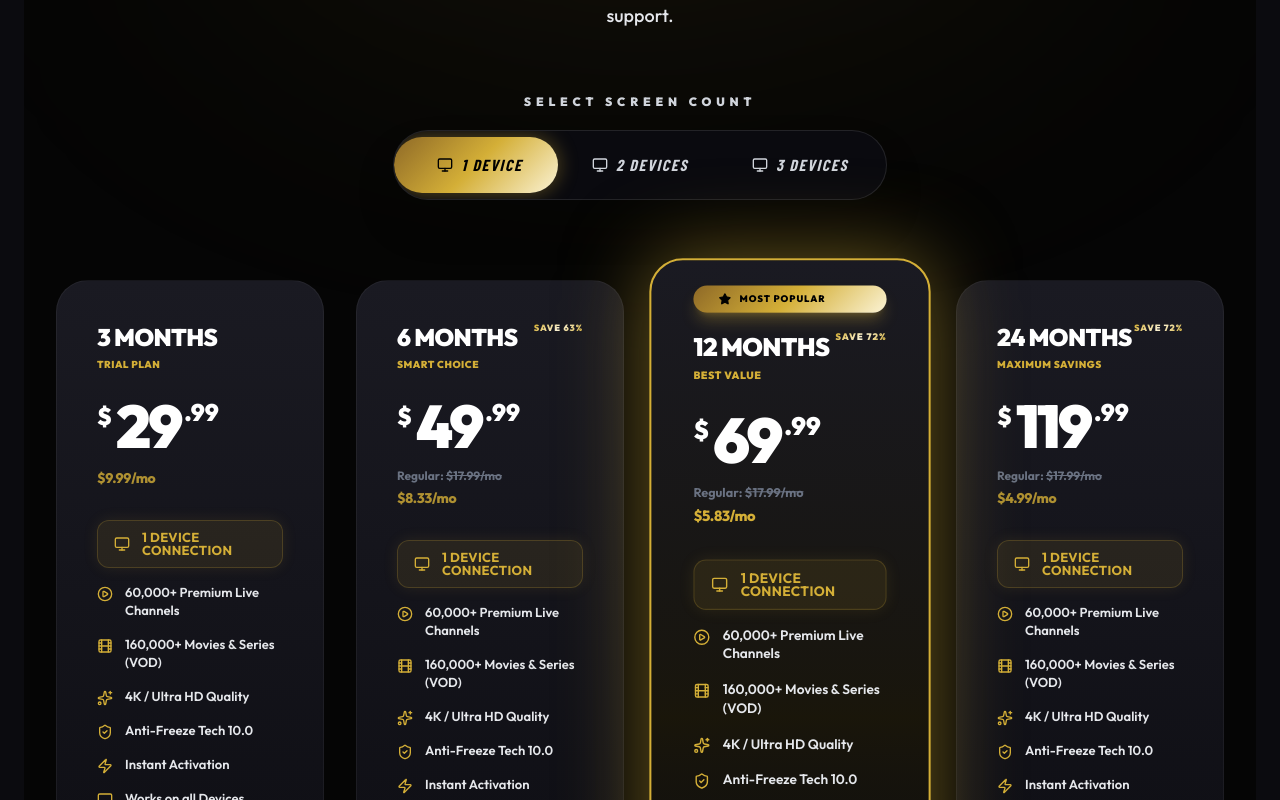
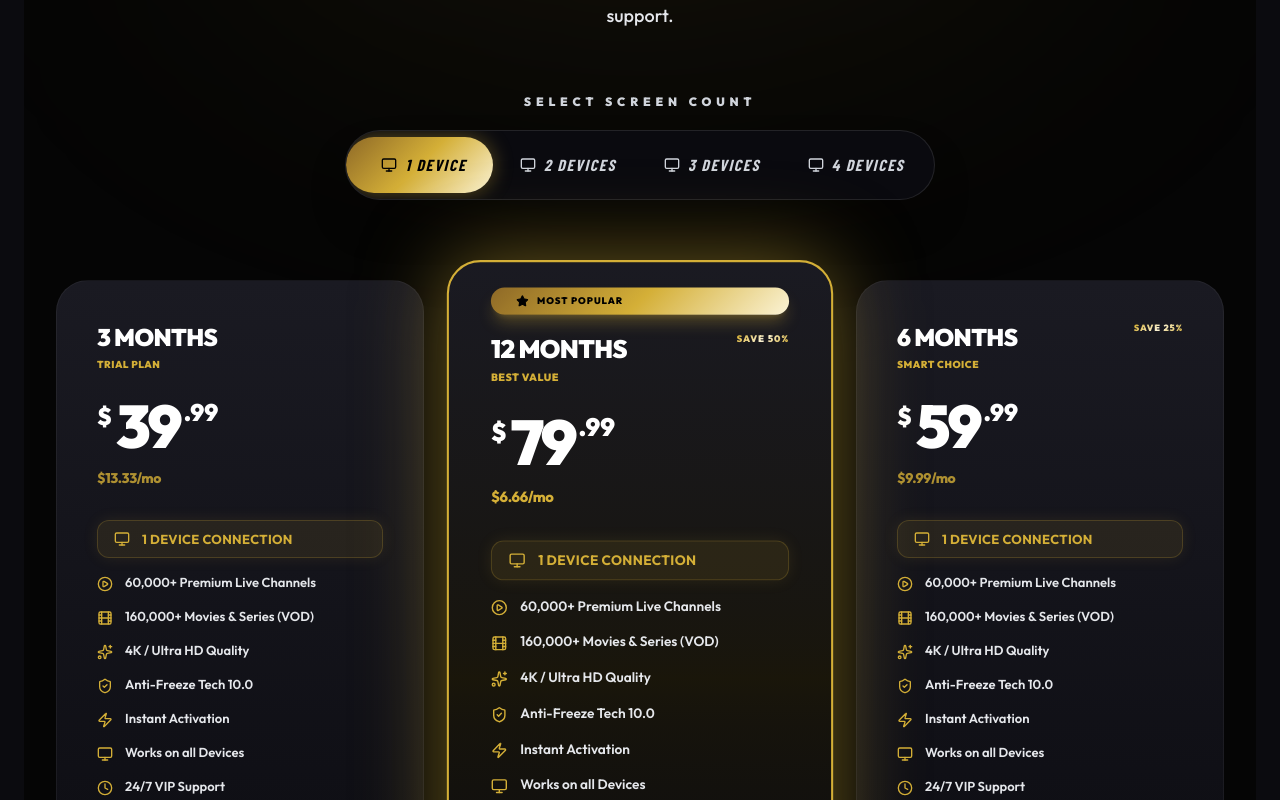
Before and after one commit to cothmane7/8kprime_full_backup, a Next.js app: page /en/pricing in a window 1280 px wide. Shown: the part 800-1600 px from the top of the page. Built offline with nearby package versions, Linux system fonts and the light colour scheme; a web font is replaced by a local one.

Commit message:
Pricing restructure: new fixed pricing grid, 4-device support, remove 24mo plan, paypal.me integration

```diff
--- a/app/[lang]/checkout/page.tsx
+++ b/app/[lang]/checkout/page.tsx
@@ -24,16 +24,15 @@ function CheckoutContent({ lang }: { lang: string }) {
     const [usernameError, setUsernameError] = useState(false);
     const [whatsappError, setWhatsappError] = useState(false);
 
-    const priceMap: Record<string, string> = {
-        "12mo": "69.99",
-        "6mo": "49.99",
-        "3mo": "29.99",
-        "24mo": "119.99",
+    const priceTable: Record<string, Record<string, number>> = {
+        "1": { "3mo": 39.99, "6mo": 59.99, "12mo": 79.99 },
+        "2": { "3mo": 69.99, "6mo": 99.99, "12mo": 149.99 },
+        "3": { "3mo": 99.99, "6mo": 159.99, "12mo": 199.99 },
+        "4": { "3mo": 129.99, "6mo": 199.99, "12mo": 259.99 },
     };
 
-    const basePrice = parseFloat(priceMap[plan] || "59.99");
-    const multipliers: any = { 1: 1, 2: 1.5, 3: 2, 4: 2.5 };
-    const finalPrice = (basePrice * multipliers[parseInt(devices)] + (ibo ? 10 * parseInt(devices) : 0)).toFixed(2);
+    const basePrice = priceTable[devices]?.[plan] || 59.99;
+    const finalPrice = (basePrice + (ibo ? 10 * parseInt(devices) : 0)).toFixed(2);
 
     const handleProceed = () => {
         let hasError = false;
--- a/app/actions/sendPaymentEmail.ts
+++ b/app/actions/sendPaymentEmail.ts
@@ -3,38 +3,17 @@
 import nodemailer from "nodemailer";
 import { headers } from "next/headers";
 
-const PRICE_MAP: Record<string, string> = {
-    "12mo": "$69.99",
-    "6mo": "$49.99",
-    "3mo": "$29.99",
-    "24mo": "$119.99",
+const PRICE_TABLE: Record<string, Record<string, number>> = {
+    "1": { "3mo": 39.99, "6mo": 59.99, "12mo": 79.99 },
+    "2": { "3mo": 69.99, "6mo": 99.99, "12mo": 149.99 },
+    "3": { "3mo": 99.99, "6mo": 159.99, "12mo": 199.99 },
+    "4": { "3mo": 129.99, "6mo": 199.99, "12mo": 259.99 },
 };
 
 const PLAN_LABELS: Record<string, string> = {
     "12mo": "12 Months Access",
     "6mo": "6 Months Access",
     "3mo": "3 Months Access",
-    "24mo": "24 Months Access",
-};
-
-const PAYPAL_LINKS: Record<string, string> = {
-    // 1 Device Plans
-    "3mo_1": "https://www.paypal.com/ncp/payment/JKB4L3Z33JN6N",
-    "6mo_1": "https://www.paypal.com/ncp/payment/TJGUAJKSDC8KY",
-    "12mo_1": "https://www.paypal.com/ncp/payment/FUC32WLY2VHN2",
-    "24mo_1": "https://www.paypal.com/ncp/payment/3ZSGWQJCUTE6Y",
-
-    // 2 Devices Plans
-    "3mo_2": "https://www.paypal.com/ncp/payment/GLW8GKB6LW3U8",
-    "6mo_2": "https://www.paypal.com/ncp/payment/FW3MRDXCDNJHJ",
-    "12mo_2": "https://www.paypal.com/ncp/payment/TK324HG894ZM8",
-    "24mo_2": "https://www.paypal.com/ncp/payment/YUV7HZK2SCDJU",
-
-    // 3 Devices Plans
-    "3mo_3": "https://www.paypal.com/ncp/payment/5N44QP2Y9CTBG",
-    "6mo_3": "https://www.paypal.com/ncp/payment/TK324HG894ZM8",
-    "12mo_3": "https://www.paypal.com/ncp/payment/6VW56E3RAZA5S",
-    "24mo_3": "https://www.paypal.com/ncp/payment/N32REYDFM7BNW",
 };
 
 export async function sendPaymentEmails({
@@ -59,18 +38,14 @@ export async function sendPaymentEmails({
         const ip = headersList.get("x-forwarded-for") || headersList.get("x-real-ip") || "Unknown IP";
         const dateTime = new Date().toLocaleString("en-US", { timeZoneName: "short" });
 
-        // Compute dynamic price using the device multiplier strategy
-        const basePriceStr = PRICE_MAP[plan] || "0";
-        const basePriceMatch = basePriceStr.match(/[\d.]+/);
-        const basePriceNum = basePriceMatch ? parseFloat(basePriceMatch[0]) : 0;
-        const multipliers: Record<string, number> = { "1": 1, "2": 1.5, "3": 2, "4": 2.5 };
-        const finalPriceNum = basePriceNum * (multipliers[devices] || 1) + (ibo ? 10 * parseInt(devices) : 0);
+        // Compute price from fixed lookup table
+        const basePriceNum = PRICE_TABLE[devices]?.[plan] || 0;
+        const finalPriceNum = basePriceNum + (ibo ? 10 * parseInt(devices) : 0);
         const price = basePriceNum > 0 ? `$${finalPriceNum.toFixed(2)}` : "N/A";
 
         const planLabel = PLAN_LABELS[plan] || plan;
-        const paymentKey = `${plan}_${devices}`;
-        // Exclusively use PayPal links
-        const checkoutUrl = PAYPAL_LINKS[paymentKey];
+        // Dynamic PayPal.me link with preset amount
+        const checkoutUrl = `https://www.paypal.com/paypalme/nohakd/${finalPriceNum.toFixed(2)}`;
         const displayPaymentMethod = "paypal";
 
         let transporter;
--- a/components/Pricing.tsx
+++ b/components/Pricing.tsx
@@ -9,10 +9,17 @@ export default function Pricing({ lang, dictionary, common }: { lang: any; dicti
     const [activeDevices, setActiveDevices] = useState(1);
     const [iboPlayer, setIboPlayer] = useState(false);
 
+    // Fixed price lookup: priceTable[devices][months]
+    const priceTable: Record<number, Record<number, number>> = {
+        1: { 3: 39.99, 6: 59.99, 12: 79.99 },
+        2: { 3: 69.99, 6: 99.99, 12: 149.99 },
+        3: { 3: 99.99, 6: 159.99, 12: 199.99 },
+        4: { 3: 129.99, 6: 199.99, 12: 259.99 },
+    };
+
     const plans = [
         {
             months: 3,
-            price: 29.99,
             label: dictionary.label_quarterly,
             isPopular: false,
             tag: dictionary.trial_plan,
@@ -29,12 +36,11 @@ export default function Pricing({ lang, dictionary, common }: { lang: any; dicti
             ]
         },
         {
-            months: 6,
-            price: 49.99,
-            label: dictionary.label_semi_annual,
-            isPopular: false,
-            tag: dictionary.smart_choice,
-            saveLabel: `${dictionary.save} 63%`,
+            months: 12,
+            label: dictionary.label_annual,
+            isPopular: true,
+            tag: dictionary.best_value,
+            saveLabel: `${dictionary.save} 50%`,
             cta: dictionary.cta_subscribe,
             features: [
                 { icon: PlayCircle, text: dictionary.feature_live_channels },
@@ -47,30 +53,11 @@ export default function Pricing({ lang, dictionary, common }: { lang: any; dicti
             ]
         },
         {
-            months: 12,
-            price: 69.99,
-            label: dictionary.label_annual,
-            isPopular: true,
-            tag: dictionary.best_value,
-            saveLabel: `${dictionary.save} 72%`,
-            cta: dictionary.cta_subscribe,
-            features: [
-                { icon: PlayCircle, text: dictionary.feature_live_channels },
-                { icon: Film, text: dictionary.feature_vod },
-                { icon: Sparkles, text: dictionary.feature_quality },
-                { icon: ShieldCheck, text: dictionary.feature_anti_freeze },
-                { icon: Zap, text: common.instant_activation },
-                { icon: Monitor, text: dictionary.feature_devices },
-                { icon: Clock, text: dictionary.feature_support },
-            ]
-        },
-        {
-            months: 24,
-            price: 119.99,
-            label: dictionary.label_2_year,
+            months: 6,
+            label: dictionary.label_semi_annual,
             isPopular: false,
-            tag: dictionary.max_savings,
-            saveLabel: `${dictionary.save} 72%`,
+            tag: dictionary.smart_choice,
+            saveLabel: `${dictionary.save} 25%`,
             cta: dictionary.cta_subscribe,
             features: [
                 { icon: PlayCircle, text: dictionary.feature_live_channels },
@@ -84,9 +71,9 @@ export default function Pricing({ lang, dictionary, common }: { lang: any; dicti
         },
     ];
 
-    const calculatePrice = (basePrice: number) => {
-        const multipliers: any = { 1: 1, 2: 1.5, 3: 2, 4: 2.5 };
-        return (basePrice * multipliers[activeDevices] + (iboPlayer ? 10 * activeDevices : 0)).toFixed(2);
+    const getPrice = (months: number) => {
+        const base = priceTable[activeDevices]?.[months] || 0;
+        return (base + (iboPlayer ? 10 * activeDevices : 0)).toFixed(2);
     };
 
     return (
@@ -138,16 +125,16 @@ export default function Pricing({ lang, dictionary, common }: { lang: any; dicti
                             className="absolute inset-y-1.5 rounded-[2.5rem] bg-metallic-gold shadow-[0_0_20px_rgba(212,175,55,0.4)]"
                             initial={false}
                             animate={{
-                                left: `${(activeDevices - 1) * 33.33}%`,
-                                width: '33.33%',
+                                left: `${(activeDevices - 1) * 25}%`,
+                                width: '25%',
                             }}
                             transition={{ type: "spring", stiffness: 300, damping: 30 }}
                         />
-                        {[1, 2, 3].map((num) => (
+                        {[1, 2, 3, 4].map((num) => (
                             <button
                                 key={num}
                                 onClick={() => setActiveDevices(num)}
-                                className={`relative z-10 w-24 sm:w-32 md:w-40 py-3 md:py-4 rounded-[2.5rem] text-sm md:text-base font-black transition-colors duration-500 flex items-center justify-center gap-2 flex-shrink-0 touch-target ${activeDevices === num
+                                className={`relative z-10 w-20 sm:w-28 md:w-36 py-3 md:py-4 rounded-[2.5rem] text-sm md:text-base font-black transition-colors duration-500 flex items-center justify-center gap-2 flex-shrink-0 touch-target ${activeDevices === num
                                     ? "text-black"
                                     : "text-gray-300 hover:text-white"
                                     }`}
@@ -163,7 +150,7 @@ export default function Pricing({ lang, dictionary, common }: { lang: any; dicti
                 </div>
 
                 {/* Pricing Cards Grid */}
-                <div className="grid grid-cols-1 md:grid-cols-2 lg:grid-cols-4 gap-6 xl:gap-8 max-w-[1500px] mx-auto items-stretch relative z-20">
+                <div className="grid grid-cols-1 md:grid-cols-2 lg:grid-cols-3 gap-6 xl:gap-8 max-w-[1200px] mx-auto items-stretch relative z-20">
                     {plans.map((plan, index) => (
                         <motion.div
                             key={index}
@@ -196,27 +183,27 @@ export default function Pricing({ lang, dictionary, common }: { lang: any; dicti
                                     <span className="text-2xl font-black text-white mt-1">$</span>
                                     <AnimatePresence mode="popLayout">
                                         <motion.span
-                                            key={calculatePrice(plan.price).split('.')[0]}
+                                            key={getPrice(plan.months).split('.')[0]}
                                             initial={{ y: 20, opacity: 0 }}
                                             animate={{ y: 0, opacity: 1 }}
                                             exit={{ y: -20, opacity: 0 }}
                                             transition={{ type: "spring", stiffness: 300, damping: 25 }}
                                             className="text-5xl md:text-6xl font-black text-white tracking-tighter leading-none inline-block"
                                         >
-                                            {calculatePrice(plan.price).split('.')[0]}
+                                            {getPrice(plan.months).split('.')[0]}
                                         </motion.span>
                                     </AnimatePresence>
                                     <div className="flex flex-col justify-end">
                                         <AnimatePresence mode="popLayout">
                                             <motion.span
-                                                key={calculatePrice(plan.price).split('.')[1]}
+                                                key={getPrice(plan.months).split('.')[1]}
                                                 initial={{ y: 12, opacity: 0 }}
                                                 animate={{ y: 0, opacity: 1 }}
                                                 exit={{ y: -12, opacity: 0 }}
                                                 transition={{ type: "spring", stiffness: 300, damping: 25 }}
                                                 className="text-xl md:text-2xl font-black text-white inline-block"
                                             >
-                                                .{calculatePrice(plan.price).split('.')[1]}
+                                                .{getPrice(plan.months).split('.')[1]}
                                             </motion.span>
                                         </AnimatePresence>
                                     </div>
@@ -224,14 +211,8 @@ export default function Pricing({ lang, dictionary, common }: { lang: any; dicti
 
                                 {/* Per-month price breakdown */}
                                 <div className="mt-3 flex flex-col gap-1">
-                                    {plan.months > 3 && (
-                                        <div className="text-gray-500 text-xs font-bold">
-                                            <span>{dictionary.regular_price}: </span>
-                                            <span className="line-through">${(17.99 * activeDevices * (activeDevices > 1 ? 0.75 : 1) / activeDevices).toFixed(2)}{dictionary.per_month}</span>
-                                        </div>
-                                    )}
                                     <div className={`text-sm font-extrabold tracking-tight ${plan.isPopular ? 'text-primary' : 'text-primary/80'}`}>
-                                        ${(Math.floor((parseFloat(calculatePrice(plan.price)) / plan.months / activeDevices) * 100) / 100).toFixed(2)}{dictionary.per_month} {activeDevices > 1 && <span className="text-[10px] font-medium opacity-60 ml-0.5">/ {activeDevices === 1 ? dictionary.device || "device" : dictionary.device || "device"}</span>}
+                                        ${(Math.floor((parseFloat(getPrice(plan.months)) / plan.months) * 100) / 100).toFixed(2)}{dictionary.per_month}
                                     </div>
                                 </div>
                             </div>
--- a/components/SavingsCalculator.tsx
+++ b/components/SavingsCalculator.tsx
@@ -87,8 +87,8 @@ export default function SavingsCalculator() {
                                 8KPRIME TV
                                 <span className="text-[10px] tracking-widest text-primary font-black opacity-80">(All-In-One Access)</span>
                             </div>
-                            <div className="text-right text-primary font-black text-lg md:text-2xl tracking-tighter">$5.00</div>
-                            <div className="text-right text-primary font-black text-lg md:text-2xl tracking-tighter">$60</div>
+                            <div className="text-right text-primary font-black text-lg md:text-2xl tracking-tighter">$6.67</div>
+                            <div className="text-right text-primary font-black text-lg md:text-2xl tracking-tighter">$80</div>
                         </div>
 
                         {/* Savings Final Row */}
@@ -99,7 +99,7 @@ export default function SavingsCalculator() {
                                 className="flex flex-col items-center gap-2"
                             >
                                 <div className="text-black font-black text-2xl md:text-4xl uppercase tracking-tighter leading-none">
-                                    YOU SAVE $2,880 PER YEAR!
+                                    YOU SAVE $2,860 PER YEAR!
                                 </div>
                                 <div className="flex items-center gap-2 text-black/60 font-black text-[10px] uppercase tracking-widest mt-2">
                                     <TrendingDown size={14} />
--- a/locales/de.json
+++ b/locales/de.json
@@ -24,7 +24,7 @@
     "title_part3": "EIN ABONNEMENT.",
     "title_part4": "",
     "title_part5": "",
-    "subtext": "60.000+ Kanäle und 160.000+ Titel in 4K/UHD — ab $5,00/Mo.",
+    "subtext": "60.000+ Kanäle und 160.000+ Titel in 4K/UHD — ab $6,67/Mo.",
     "trust_guarantee": "7-Tage-Geld-zurück-Garantie",
     "trust_score_label": "Keine versteckten Gebühren",
     "trust_single_line": "7-Tage-Geld-zurück-Garantie · Keine versteckten Gebühren",
@@ -303,7 +303,7 @@
     "partial": "Teilweise",
     "hours_48": "24-48 Stunden",
     "price_comparison": "PREIS",
-    "price_premium": "5.00$/MONAT",
+    "price_premium": "6.67$/MONAT",
     "price_other": "150$/MONAT",
     "price_breakdown": "PREISVERGLEICH",
     "ditch_cable": "Kabelfernsehen kündigen & enorm sparen!",
--- a/locales/en.json
+++ b/locales/en.json
@@ -24,7 +24,7 @@
     "title_part3": "ONE SUBSCRIPTION.",
     "title_part4": "",
     "title_part5": "",
-    "subtext": "60,000+ channels and 160,000+ titles in 4K UHD — from $5.00/mo.",
+    "subtext": "60,000+ channels and 160,000+ titles in 4K UHD — from $6.67/mo.",
     "trust_guarantee": "7-day money-back guarantee",
     "trust_score_label": "No hidden fees",
     "trust_single_line": "7-day money-back guarantee · No hidden fees",
@@ -305,7 +305,7 @@
     "partial": "Partial",
     "hours_48": "24-48 Hours",
     "price_comparison": "PRICE",
-    "price_premium": "$5.00/MONTH",
+    "price_premium": "$6.67/MONTH",
     "price_other": "$150/MONTH",
     "price_breakdown": "PRICE BREAKDOWN",
     "ditch_cable": "Ditch Cable & Save Massive!",
--- a/locales/fr.json
+++ b/locales/fr.json
@@ -24,7 +24,7 @@
     "title_part3": "UN SEUL ABONNEMENT.",
     "title_part4": "",
     "title_part5": "",
-    "subtext": "60 000+ chaînes et 160 000+ titres en 4K UHD — dès 5,00$/mois.",
+    "subtext": "60 000+ chaînes et 160 000+ titres en 4K UHD — dès 6,67$/mois.",
     "trust_guarantee": "Garantie Remboursement 7 Jours",
     "trust_score_label": "Pas de frais cachés",
     "trust_single_line": "Garantie remboursement 7 jours · Pas de frais cachés",
@@ -303,7 +303,7 @@
     "partial": "Partiel",
     "hours_48": "24-48 Heures",
     "price_comparison": "PRIX",
-    "price_premium": "5.00$/MOIS",
+    "price_premium": "6.67$/MOIS",
     "price_other": "150$/MOIS",
     "price_breakdown": "COMPARAISON DES PRIX",
     "ditch_cable": "Abandonnez le câble et économisez !",
--- a/locales/nl.json
+++ b/locales/nl.json
@@ -24,7 +24,7 @@
     "title_part3": "ÉÉN ABONNEMENT.",
     "title_part4": "",
     "title_part5": "",
-    "subtext": "60.000+ kanalen en 160.000+ titels in 4K UHD — vanaf $5,00/mnd.",
+    "subtext": "60.000+ kanalen en 160.000+ titels in 4K UHD — vanaf $6,67/mnd.",
     "trust_guarantee": "7 Dagen Geld-Terug-Garantie",
     "trust_score_label": "Geen verborgen kosten",
     "trust_single_line": "7 Dagen Geld-Terug-Garantie · Geen verborgen kosten",
@@ -303,7 +303,7 @@
     "partial": "Gedeeltelijk",
     "hours_48": "24-48 uur",
     "price_comparison": "PRIJS",
-    "price_premium": "5.00$/MAAND",
+    "price_premium": "6.67$/MAAND",
     "price_other": "150$/MAAND",
     "price_breakdown": "PRIJSVERGELIJKING",
     "ditch_cable": "Kabel-tv opzeggen en massaal besparen!",
--- a/locales/pl.json
+++ b/locales/pl.json
@@ -24,7 +24,7 @@
     "title_part3": "JEDNA SUBSKRYPCJA.",
     "title_part4": "",
     "title_part5": "",
-    "subtext": "60 000+ kanałów i 160 000+ tytułów w 4K UHD — od 5,00$/mies.",
+    "subtext": "60 000+ kanałów i 160 000+ tytułów w 4K UHD — od 6,67$/mies.",
     "trust_guarantee": "7-Dniowa Gwarancja Zwrotu",
     "trust_score_label": "Brak ukrytych opłat",
     "trust_single_line": "7-Dniowa Gwarancja Zwrotu · Brak ukrytych opłat",
@@ -303,7 +303,7 @@
     "partial": "Częściowo",
     "hours_48": "24-48 Godzin",
     "price_comparison": "CENA",
-    "price_premium": "5.00$/MIES",
+    "price_premium": "6.67$/MIES",
     "price_other": "150$/MIES",
     "price_breakdown": "PORÓWNANIE CEN",
     "ditch_cable": "Zrezygnuj z kablówki i oszczędzaj!",
```
